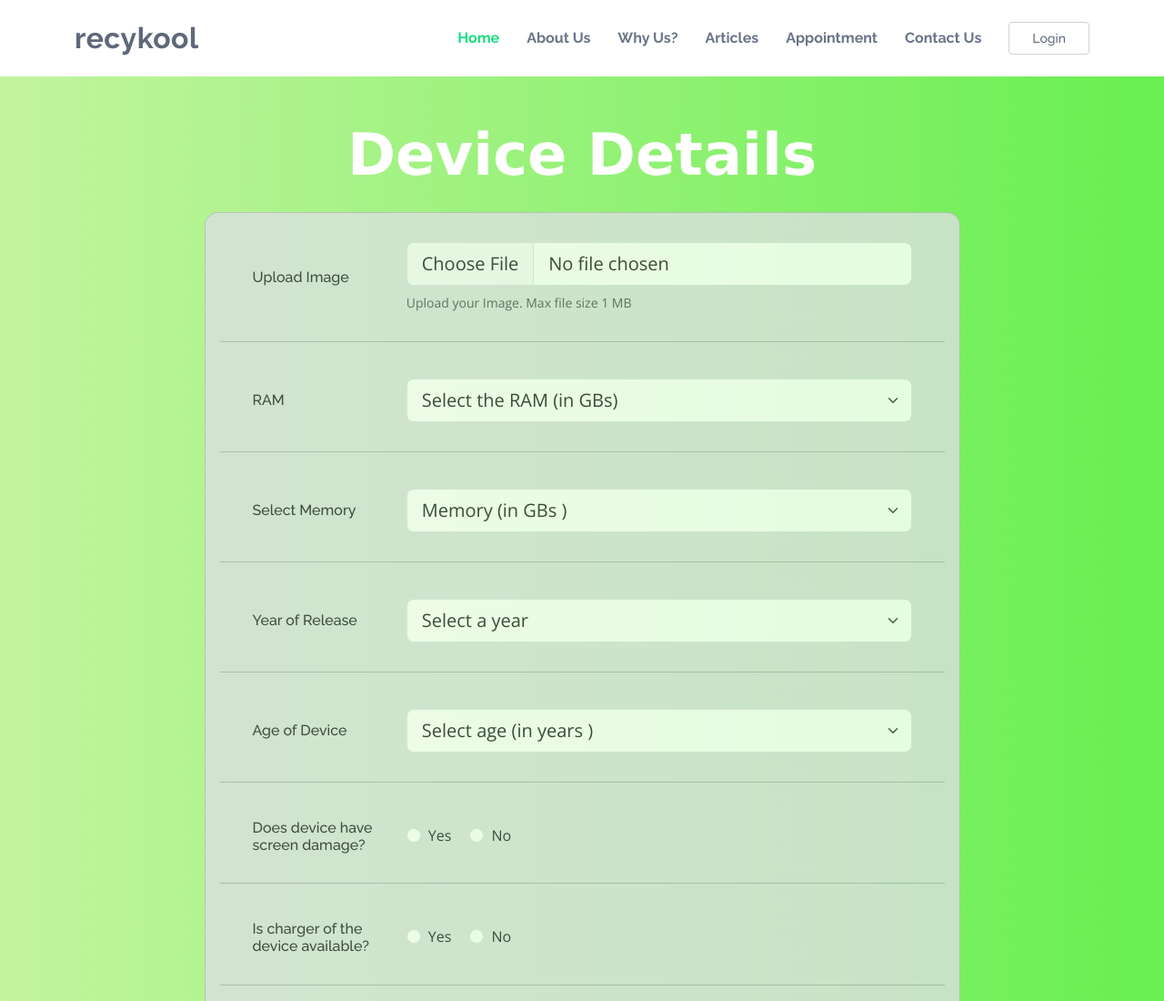
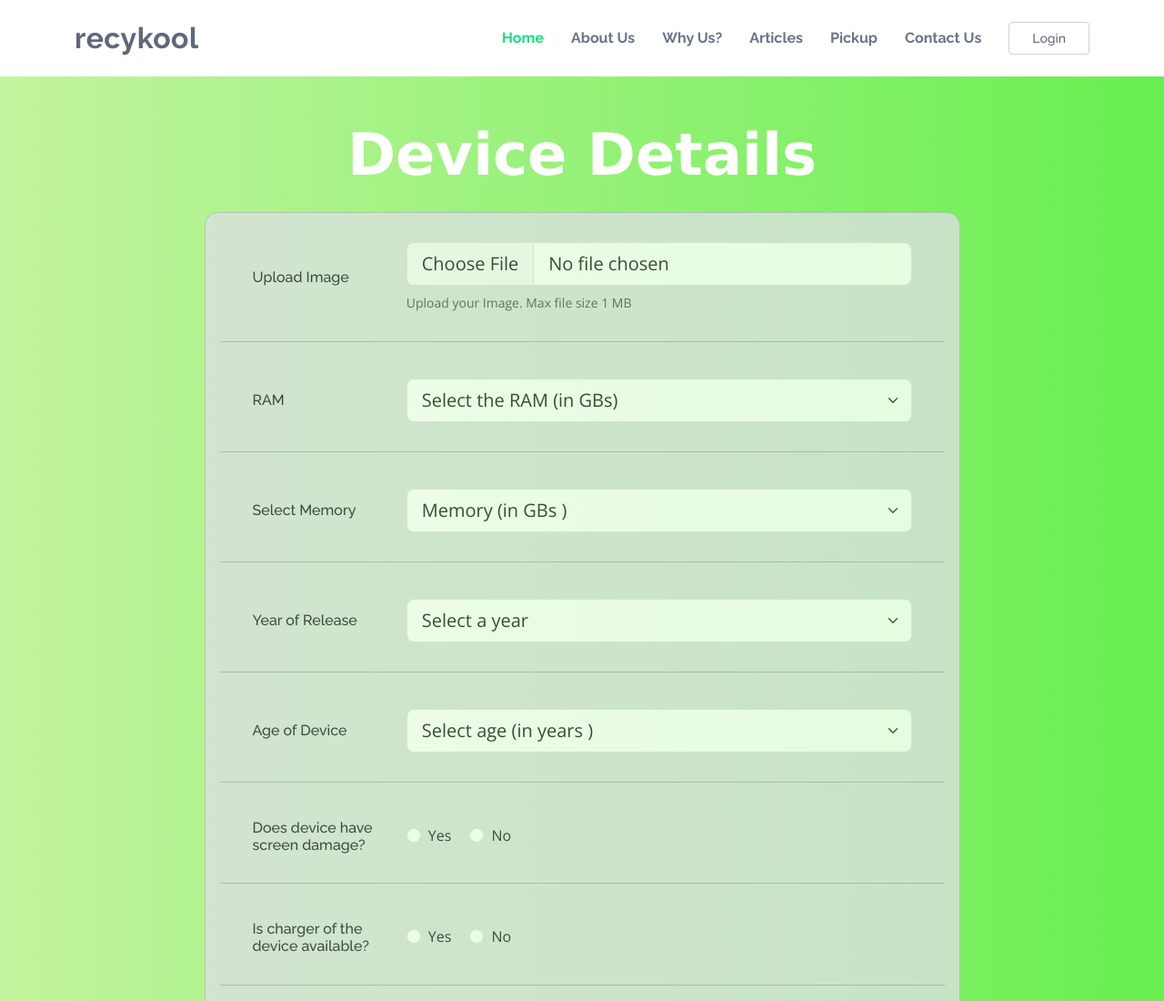
Before and after one commit to hitesh-mehta/hackwindia, a plain HTML site: page pickup.html in a window 1280 px wide. Shown: the top 1100 px of the page at 91% size. Drawn offline with nearby package versions, Linux system fonts and the light colour scheme.

Commit message:
Update pickup.html

```diff
--- a/pickup.html
+++ b/pickup.html
@@ -38,7 +38,7 @@
           <li><a class="nav-link scrollto" href="#about">About Us</a></li>
           <li><a class="nav-link scrollto" href="#featured-services">Why Us?</a></li>
           <li><a class="nav-link scrollto " href="#portfolio">Articles</a></li>
-          <li><a class="nav-link scrollto" href="#cta">Appointment</a></li>
+          <li><a class="nav-link scrollto" href="#cta">Pickup</a></li>
           <li><a class="nav-link scrollto" href="#contact">Contact Us</a></li>
           <li><a class="getstarted scrollto" href="#about">Login</a></li>
         </ul>
```
